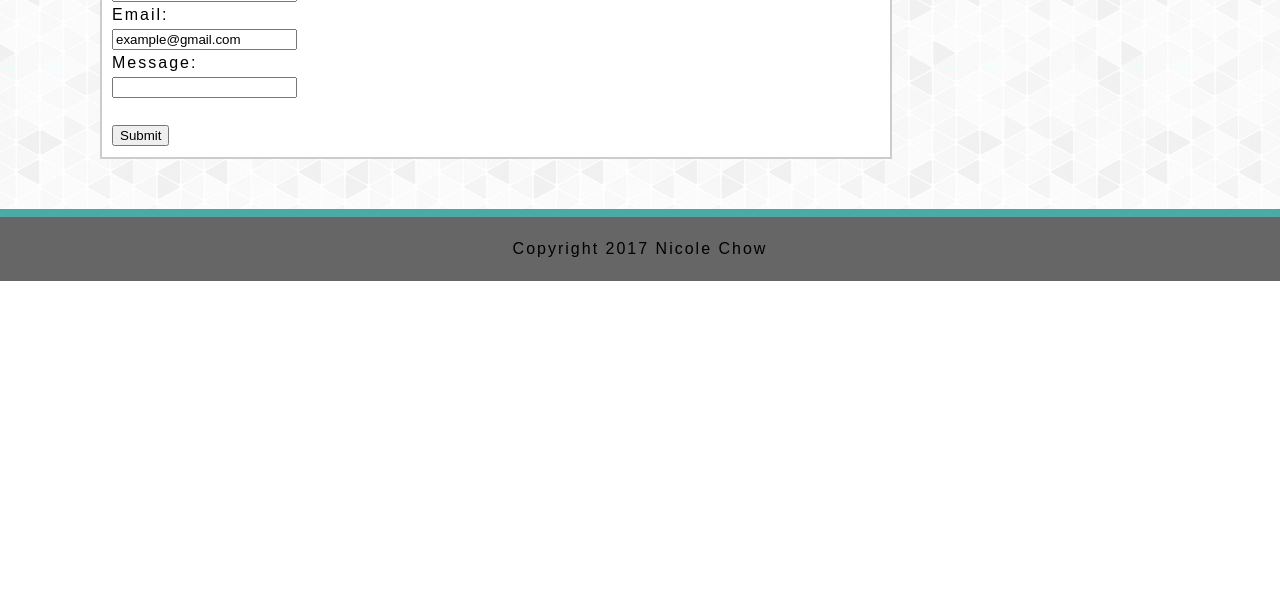
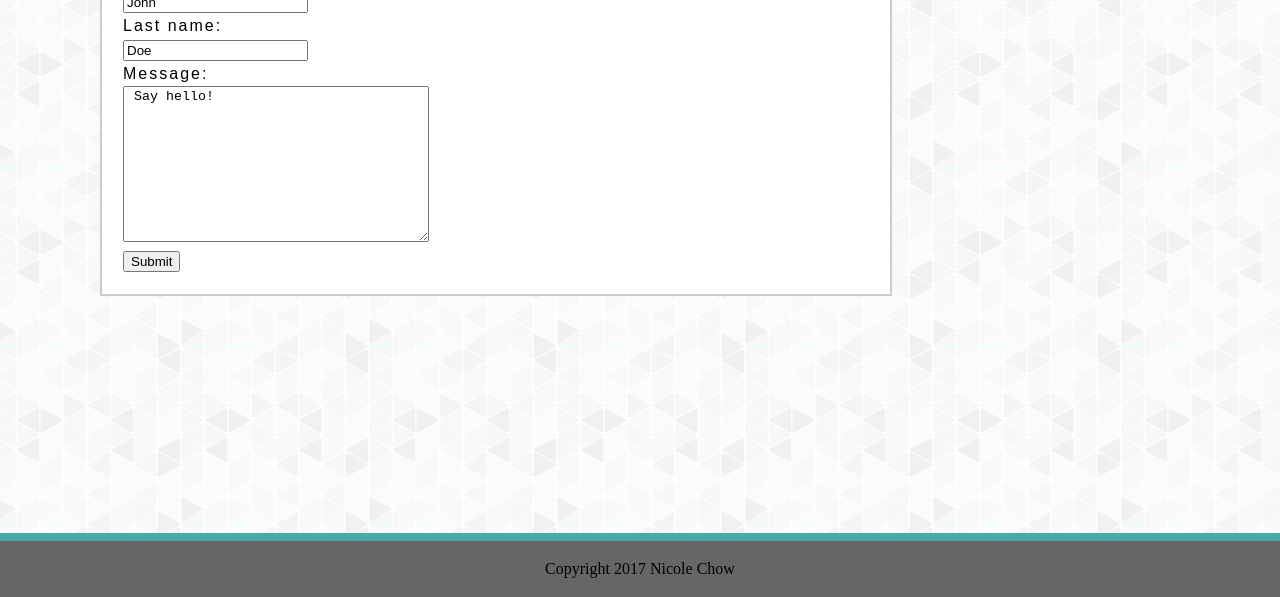
Before and after one commit to nicolechowt/Basic-Portfolio, a plain HTML site: page contact.html in a window 1280 px wide. Shown: the part 203-800 px from the top of the page. Drawn offline with Linux system fonts and the light colour scheme.

Commit message:
modified contact.html,index.html, portfolio.html and style.css to fix footer, footer now sticks to the bottom. Fixed contact.html to expand input field size.

```diff
--- a/assets/css/style.css
+++ b/assets/css/style.css
@@ -9,10 +9,30 @@ h2 {
 }
 
 body {
-	height: 100%;
-	display: flex;
-	flex-direction: column;
 }
+
+form{
+	padding: 10px;
+	border-radius: 1px;
+	margin: 1px;
+}
+
+textarea{
+	width: 300px;
+	height: 150px;
+}
+
+.site {
+  display: flex;
+  min-height: 100vh;
+  flex-direction: column;
+}
+
+.site-content {
+  flex: 1;
+  background-image: url("../images/patternbackground.png");
+}
+
 
 #content {
 	font-family: 'Arial', 'Helvetica Neue', Helvetica, sans-serif;
@@ -20,10 +40,7 @@ body {
 	font-size: 16px;
 	line-height: 24px;
 	letter-spacing: 2px;
-	background-image: url("../images/patternbackground.png");
 	padding: 20px 0px 0 0;
-	flex: 1 0 auto;
-
 }
 
 #header {
@@ -101,7 +118,6 @@ body {
 	text-align: center;
 	border: 2px solid #cccccc;
 	margin: 0 0 0 40px;
-	flex: 1 0 auto;
 }
 
 footer {
--- a/contact.html
+++ b/contact.html
@@ -4,15 +4,14 @@
 <head>
   <meta charset="utf-8">
 
-  <title>Contact me</title>
+  <title>Nicole's portfolio</title>
   <link rel="stylesheet" type="text/css" href="assets/css/reset.css">
   <link rel="stylesheet" type="text/css" href="assets/css/style.css">
 
-
 </head>
 
-<body>
-
+<body class="site">
+	<main class="site-content">
 	<section id="header">
 		<div id="top_bar_name">
 			<h1>Nicole Chow</h1>
@@ -28,20 +27,19 @@
 	<section id="content">
 		<div id="left_side">
 			<div id="header_section">
-			<h1>Contact</h1>
+				<h1>Contact Me</h1>
 			</div>
+
 		<form action="/action_page.php">
-  			Name:<br>
-  			<input type="text" name="name" value="John Smith">
-  			<br>
-  			Email:<br>
-  			<input type="text" name="email" value="example@gmail.com">
-  			<br>
+  		First name:<br>
+  		<input type="text" name="firstname" value="John"><br>
+  		Last name:<br>
+  		<input type="text" name="lastname" value="Doe"><br>
   		Message:<br>
-  			<input type="text" name="message" value="">
-  			<br><br>
+  		<textarea> Say hello!</textarea><br>
   		<input type="submit" value="Submit">
 		</form>
+
 		</div>
 
 		<div id="connect_with_me">
@@ -54,9 +52,11 @@
 		</div>
 
 
+	</section>
+	</main>
+
 	<footer>Copyright 2017 Nicole Chow</footer>
 
-</section>
 
 </body>
 </html>
```
Also changed, not shown: index.html (+10 -5 lines), portfolio.html (+17 -11 lines). Lines whose indentation alone changed are shown as unchanged.
